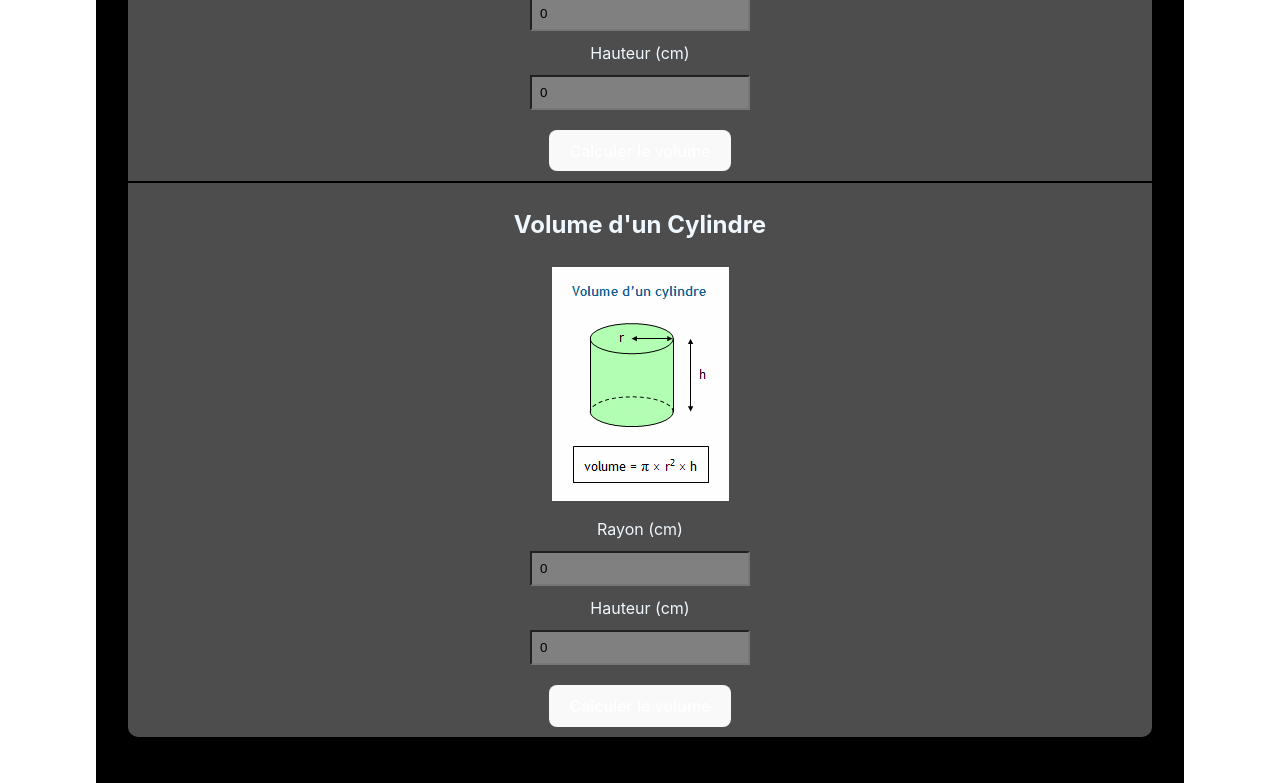
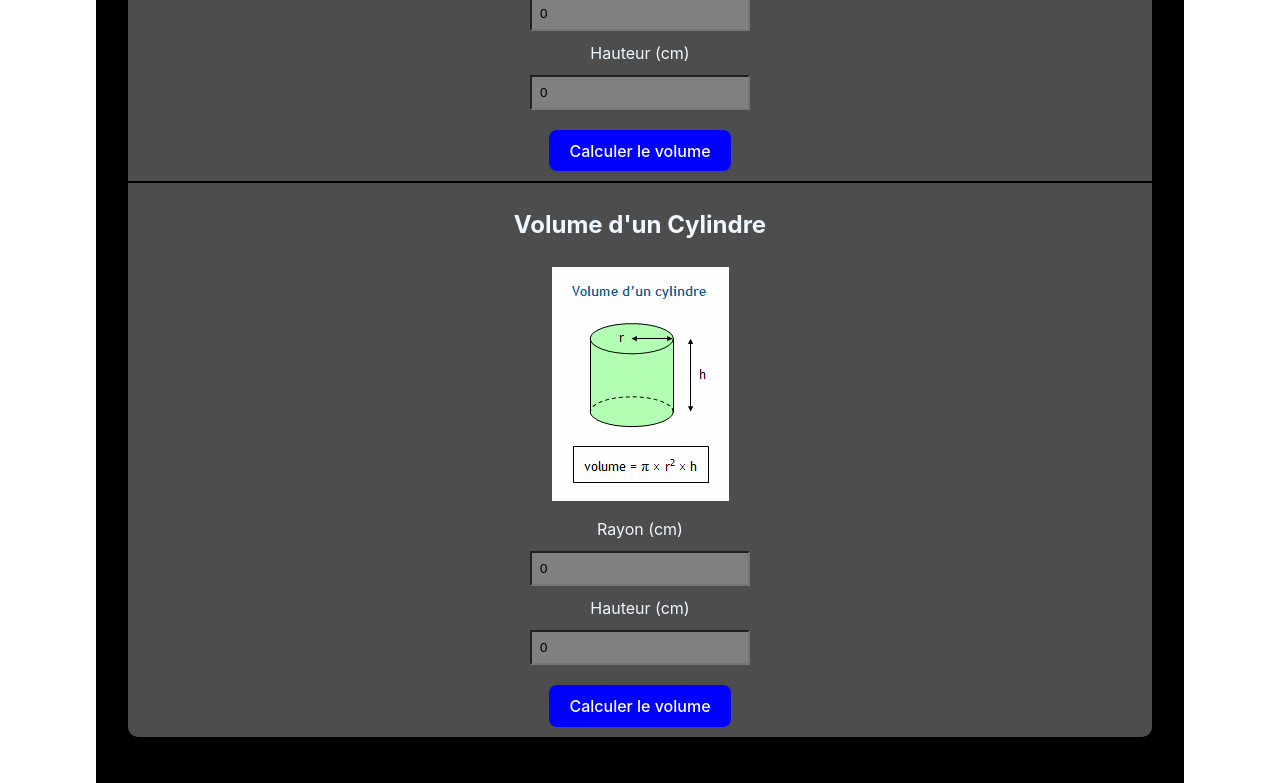
Before and after one commit to NickoDev974/AquaCalcul, a React (Vite) app: page / in a window 1280 px wide. Shown: the part 1241-2024 px from the top of the page. Built offline with nearby package versions, Linux system fonts and the light colour scheme.

Commit message:
css modif 3

```diff
--- a/src/index.css
+++ b/src/index.css
@@ -3,7 +3,7 @@
   line-height: 1.5;
   font-weight: 400;
 
-  /* color-scheme: light dark; */
+  color-scheme: light dark;
   color: rgba(255, 255, 255, 0.87);
   background-color: #242424;
 
@@ -63,6 +63,6 @@ button:focus-visible {
     color: #747bff;
   }
   button {
-    background-color: #f9f9f9;
+    background-color: blue;
   }
 }
```
